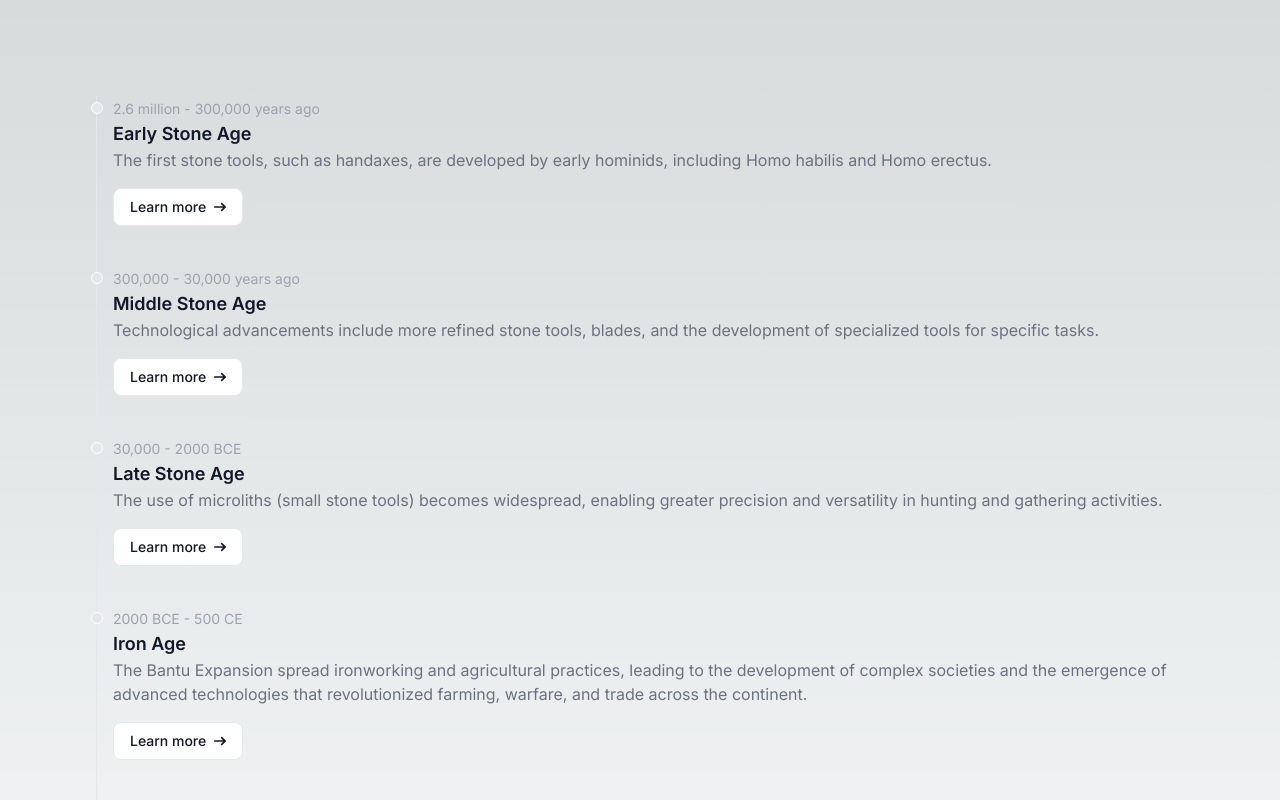
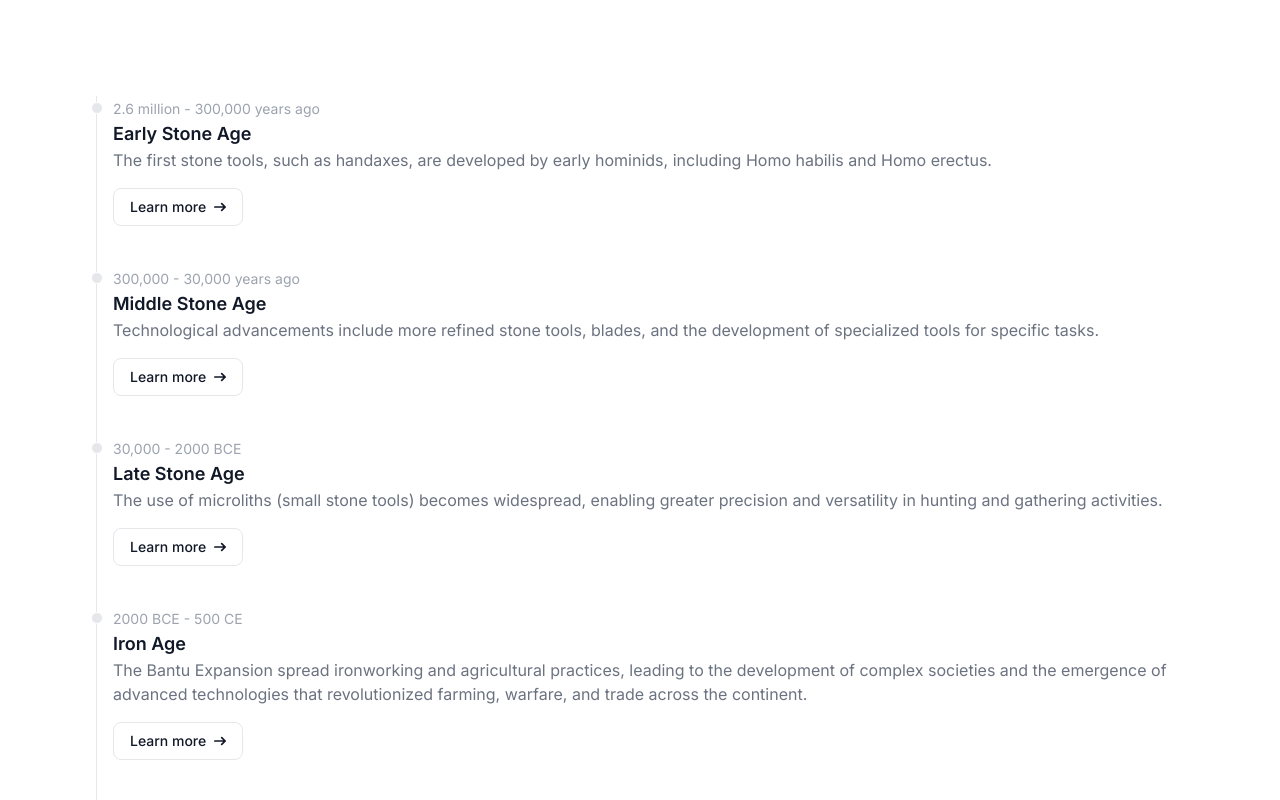
Before and after one commit to kafwe/african-timeline, a Next.js app: page / in a window 1280 px wide. Shown: the top 800 px of the page. Built offline with nearby package versions, Linux system fonts and the light colour scheme.

Commit message:
Remove grey background

```diff
--- a/app/globals.css
+++ b/app/globals.css
@@ -1,27 +1,3 @@
 @tailwind base;
 @tailwind components;
 @tailwind utilities;
-
-:root {
-  --foreground-rgb: 0, 0, 0;
-  --background-start-rgb: 214, 219, 220;
-  --background-end-rgb: 255, 255, 255;
-}
-
-@media (prefers-color-scheme: dark) {
-  :root {
-    --foreground-rgb: 255, 255, 255;
-    --background-start-rgb: 0, 0, 0;
-    --background-end-rgb: 0, 0, 0;
-  }
-}
-
-body {
-  color: rgb(var(--foreground-rgb));
-  background: linear-gradient(
-      to bottom,
-      transparent,
-      rgb(var(--background-end-rgb))
-    )
-    rgb(var(--background-start-rgb));
-}
```
